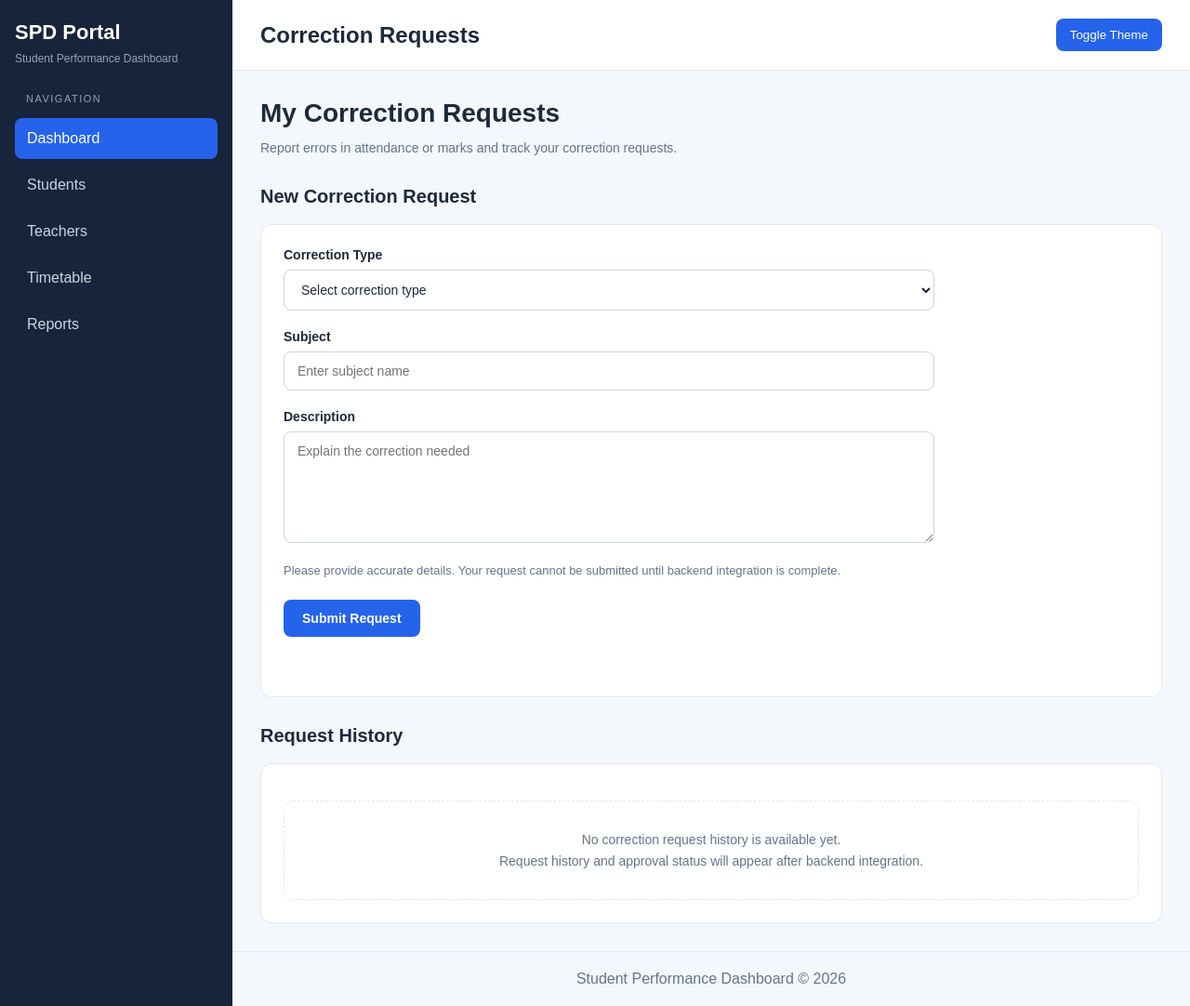
After one commit to yogeshpawar15/student-performance-dashboard, a Java web app: template src/main/webapp/WEB-INF/jsp/student/correction-requests.jsp in a window 1280 px wide. The commit adds this page. Shown: the whole page at 93% size. Run offline with Tomcat 11, a stand-in JSP engine, Linux system fonts and the light colour scheme; the template is opened without the code that fills it, so the values that code supplies are empty.

Commit message:
feat(frontend): add student correction requests UI and validation

```diff
--- /dev/null
+++ b/src/main/webapp/WEB-INF/jsp/student/correction-requests.jsp
@@ -0,0 +1,149 @@
+
+<%@ page contentType="text/html; charset=UTF-8"
+         pageEncoding="UTF-8" %>
+
+<%@ include file="../common/header.jsp" %>
+<%@ include file="../common/sidebar.jsp" %>
+
+<div class="main-content">
+
+    <!-- Topbar -->
+    <header class="topbar">
+        <button
+            class="menu-toggle"
+            id="menuToggle"
+            type="button"
+            aria-label="Toggle sidebar"
+            aria-controls="sidebar"
+            aria-expanded="false">
+            ☰
+        </button>
+
+        <h2>Correction Requests</h2>
+
+        <button id="themeToggle" type="button">
+            Toggle Theme
+        </button>
+    </header>
+
+    <main class="content">
+
+        <!-- Welcome Section -->
+        <section class="dashboard-welcome">
+            <h1>My Correction Requests</h1>
+            <p>
+                Report errors in attendance or marks
+                and track your correction requests.
+            </p>
+        </section>
+
+        <!-- New Request Form -->
+        <section class="dashboard-section"
+                 aria-labelledby="newRequestHeading">
+
+            <h2 class="section-heading"
+                id="newRequestHeading">
+                New Correction Request
+            </h2>
+
+            <div class="dashboard-panel">
+
+                <form id="correctionRequestForm"
+                      class="correction-form">
+
+                    <div class="form-group">
+                        <label for="correctionType">
+                            Correction Type
+                        </label>
+
+                        <select id="correctionType"
+                                name="correctionType"
+                                required>
+                            <option value="">
+                                Select correction type
+                            </option>
+                            <option value="attendance">
+                                Attendance
+                            </option>
+                            <option value="marks">
+                                Marks
+                            </option>
+                        </select>
+                    </div>
+
+                    <div class="form-group">
+                        <label for="subjectName">
+                            Subject
+                        </label>
+
+                        <input
+                            type="text"
+                            id="subjectName"
+                            name="subjectName"
+                            placeholder="Enter subject name"
+                            maxlength="100"
+                            required>
+                    </div>
+
+                    <div class="form-group">
+                        <label for="requestDescription">
+                            Description
+                        </label>
+
+                        <textarea
+                            id="requestDescription"
+                            name="requestDescription"
+                            rows="5"
+                            minlength="10"
+                            maxlength="1000"
+                            placeholder="Explain the correction needed"
+                            required></textarea>
+                    </div>
+
+                    <p class="form-note">
+                        Please provide accurate details.
+                        Your request cannot be submitted
+                        until backend integration is complete.
+                    </p>
+
+                    <button type="submit"
+                            class="form-submit-btn">
+                        Submit Request
+                    </button>
+
+                    <p id="correctionFormMessage"
+                       class="form-message"
+                       role="status"
+                       aria-live="polite"></p>
+
+                </form>
+
+            </div>
+        </section>
+
+        <!-- Request History -->
+        <section class="dashboard-section"
+                 aria-labelledby="requestHistoryHeading">
+
+            <h2 class="section-heading"
+                id="requestHistoryHeading">
+                Request History
+            </h2>
+
+            <div class="dashboard-panel">
+
+                <div class="empty-state">
+                    <p>
+                        No correction request history
+                        is available yet.
+                    </p>
+                    <p>
+                        Request history and approval status
+                        will appear after backend integration.
+                    </p>
+                </div>
+
+            </div>
+        </section>
+<script src="${pageContext.request.contextPath}/assets/js/correction-requests.js"></script>
+<%@ include file="../common/footer.jsp" %>
--- /dev/null
+++ b/src/main/webapp/assets/js/correction-requests.js
@@ -0,0 +1,50 @@
+
+document.addEventListener("DOMContentLoaded", () => {
+
+    const form = document.getElementById("correctionRequestForm");
+    const message = document.getElementById("correctionFormMessage");
+
+    if (!form || !message) {
+        return;
+    }
+
+    const correctionType = document.getElementById("correctionType");
+    const subjectName = document.getElementById("subjectName");
+    const description = document.getElementById("requestDescription");
+
+    form.addEventListener("submit", (event) => {
+        // Prevent submission until backend integration.
+        event.preventDefault();
+
+        message.textContent = "";
+
+        const typeValue = correctionType.value;
+        const subjectValue = subjectName.value.trim();
+        const descriptionValue = description.value.trim();
+
+        if (!typeValue) {
+            message.textContent = "Please select a correction type.";
+            correctionType.focus();
+            return;
+        }
+
+        if (!subjectValue) {
+            message.textContent = "Please enter the subject name.";
+            subjectName.focus();
+            return;
+        }
+
+        if (descriptionValue.length < 10) {
+            message.textContent =
+                "Description must contain at least 10 characters.";
+            description.focus();
+            return;
+        }
+
+        // No fake success message or database submission.
+        message.textContent =
+            "Your details are valid, but submission is not available yet. " +
+            "Backend integration is pending.";
+    });
+
+});
```
Also changed, not shown: frontend-preview/correction-requests.html (added, +192 -0 lines), src/main/webapp/assets/css/style.css (+121 -0 lines).
